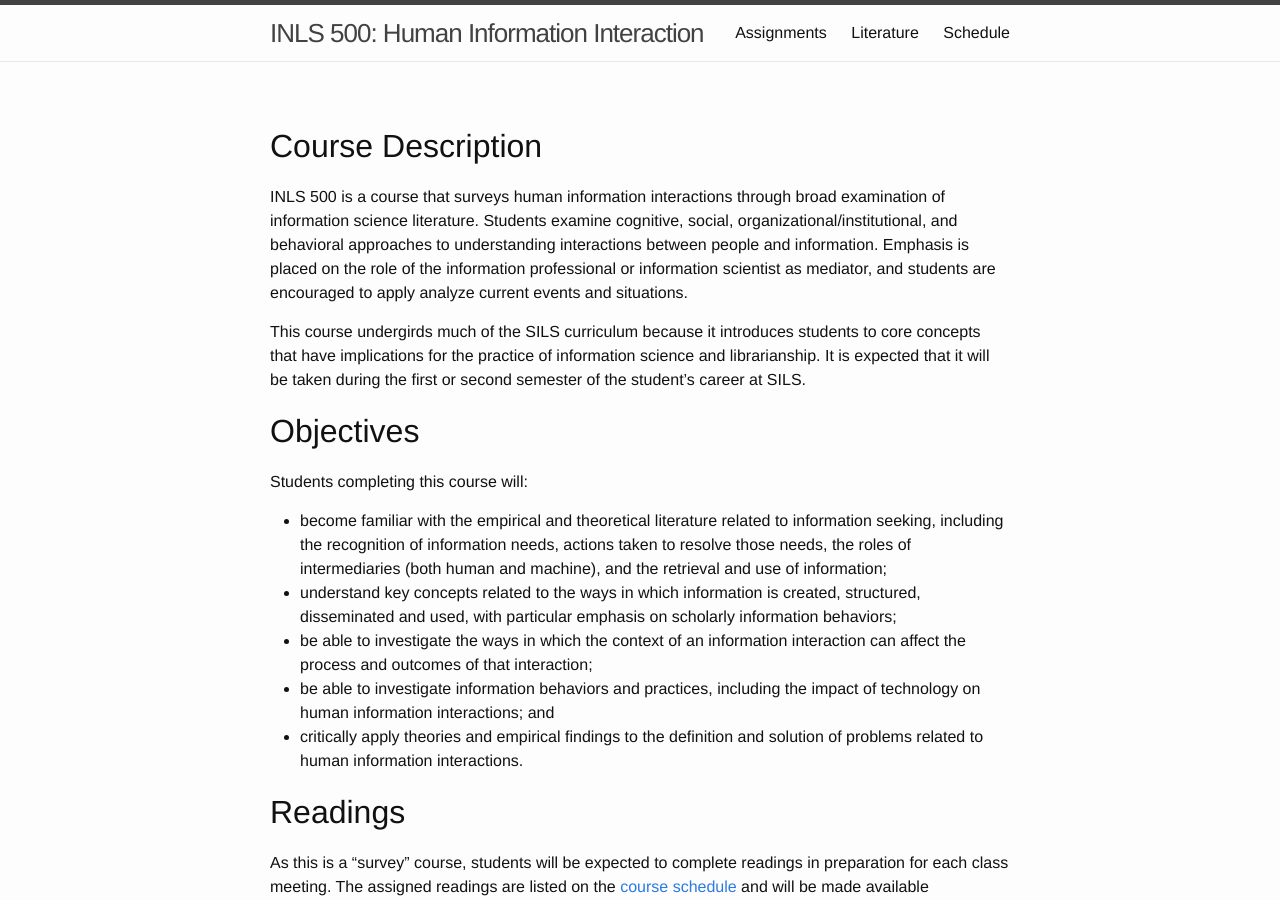
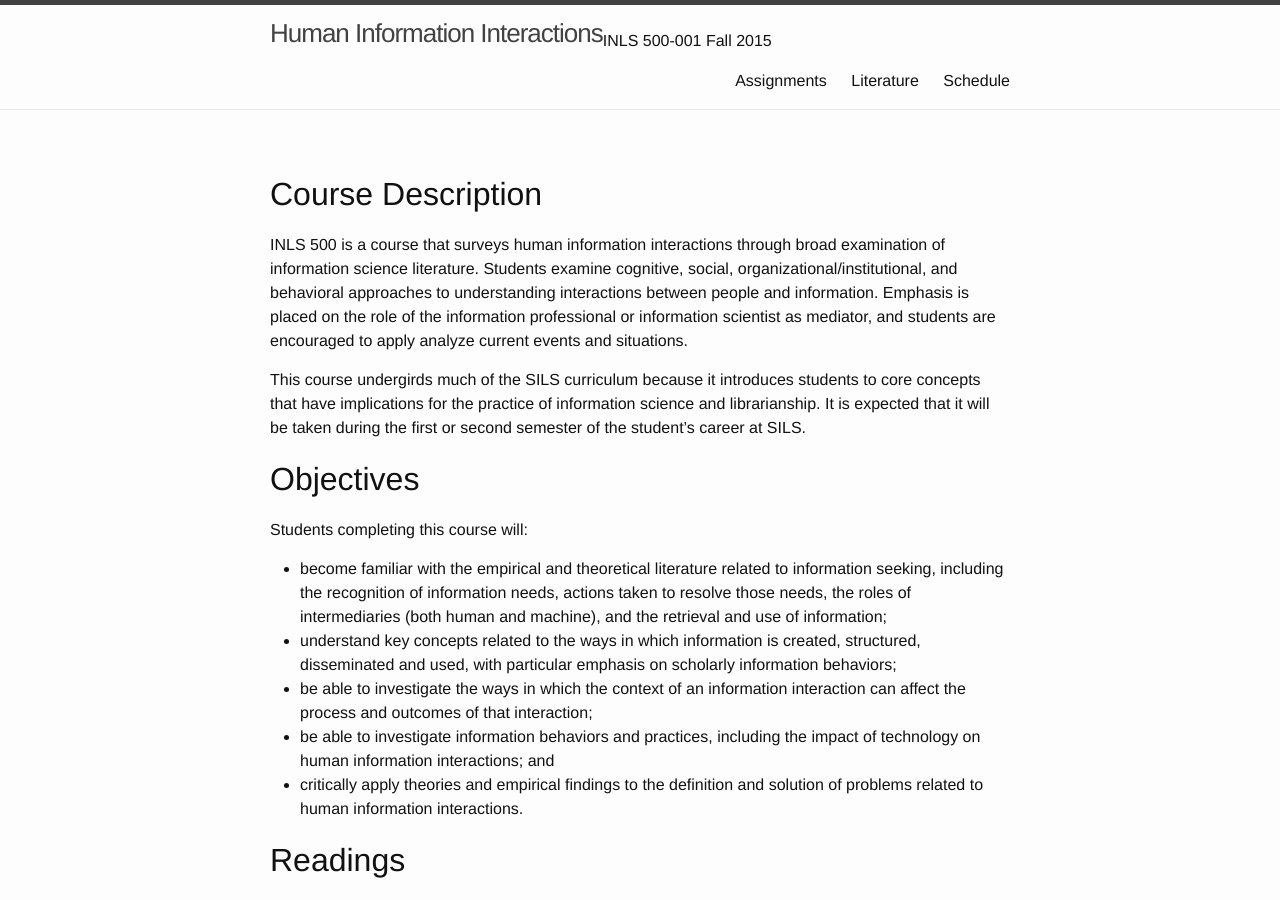
Before and after one commit to jdmar3/inls718, a Jekyll site: the page built from index.md, in a window 1280 px wide and 900 px high. Built offline with Jekyll 4.4.1, drawn with Linux system fonts in a browser that asks for light colours; some of the changed text lies outside the part shown.

Commit message:
change header

```diff
--- a/_config.yml
+++ b/_config.yml
@@ -1,5 +1,6 @@
 # Site settings
-title: "INLS 500: Human Information Interaction"
+title: "Human Information Interactions"
+tagline: "INLS 500-001 Fall 2015"
 author: "John D. Martin III"
 author_url: http://johndmart.in
 email: john.d.martin.iii@unc.edu
@@ -11,6 +12,7 @@
 course-number: "500"
 course-section: "001"
 course-term: Fall
+course-year: "2015"
 
 officehours: "Tu 1230-1430 or by appointment."
 officeloc: "016 Manning Hall (PhDungeon)"
--- a/_includes/footer.html
+++ b/_includes/footer.html
@@ -2,7 +2,8 @@
 
   <div class="wrapper">
 
-    <h2 class="footer-heading">{{ site.title }}</h2>
+    <h2 class="footer-heading">{{ site.title }}</h2> <br/>
+    {{ site.department }}&nbsp;{{ site.course-number }}-{{ site.course-section}}&nbsp;{{ site.course-term }}&nbsp;{{ site.course-year}}
 
     <div class="footer-col-wrapper">
       <div class="footer-col  footer-col-1">
--- a/_includes/header.html
+++ b/_includes/header.html
@@ -2,7 +2,8 @@
 
   <div class="wrapper">
 
-    <a class="site-title" href="{{ site.baseurl }}/">{{ site.title }}</a>
+    <a class="site-title" href="{{ site.baseurl }}/">{{ site.title }}</a> <br/>
+    {{ site.department }}&nbsp;{{ site.course-number }}-{{ site.course-section}}&nbsp;{{ site.course-term }}&nbsp;{{ site.course-year}}
 
     <nav class="site-nav">
       <a href="#" class="menu-icon">
```
